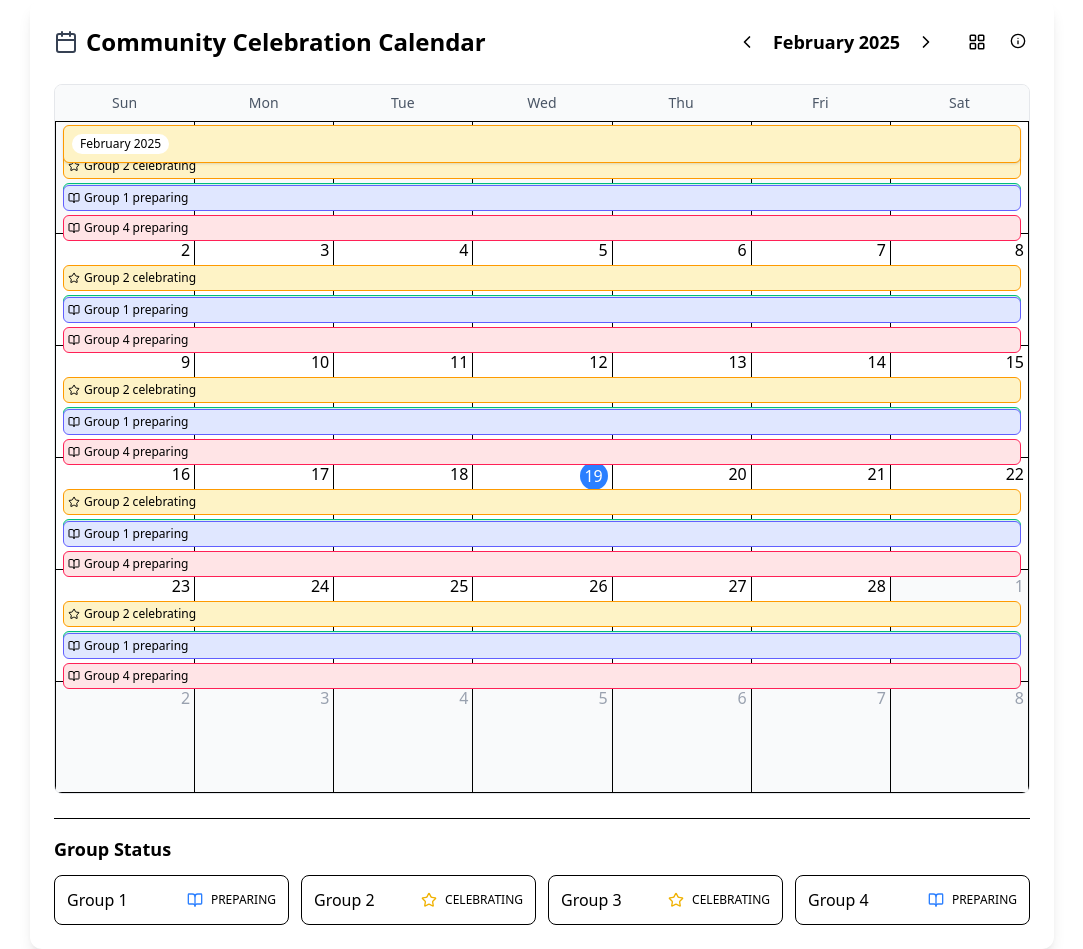
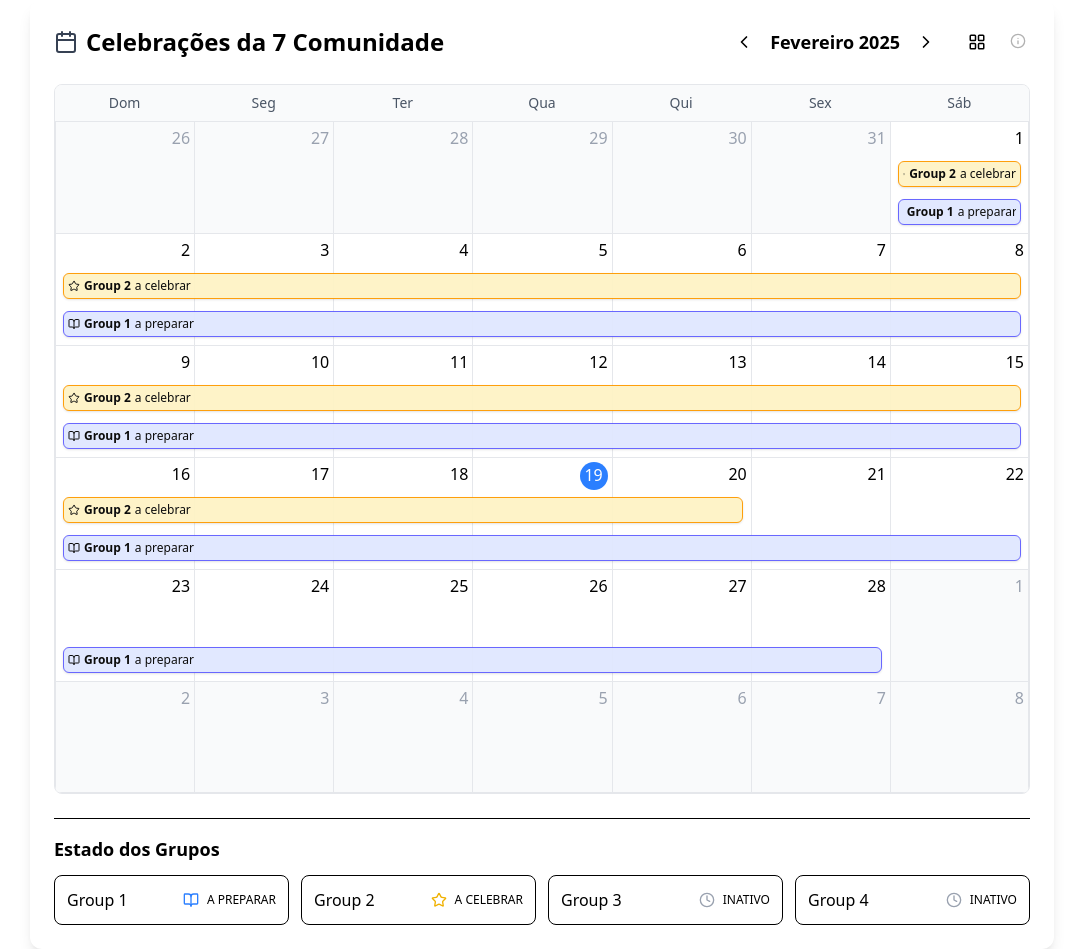
Before and after one commit to sdrrv/temas-grandes, a React (Vite) app: page / in a window 1280 px wide. Shown: the whole page, without its empty margins (98-1181 px from the left). Built offline with nearby package versions, Linux system fonts and the light colour scheme.

Commit message:
feat: finish

```diff
--- a/src/App.tsx
+++ b/src/App.tsx
@@ -15,7 +15,6 @@ const CommunityCalendar = () => {
   // Current date for initializing the calendar
   const currentDate = new Date();
   const [viewDate, setViewDate] = useState(new Date());
-  const [showTooltip, setShowTooltip] = useState(false);
   const [viewMode, setViewMode] = useState("month"); // 'month' or 'year'
 
   // Group colors with a church-appropriate palette
@@ -32,27 +31,14 @@ const CommunityCalendar = () => {
   // Community schedule data
   const scheduleData = {
     "Group 1": [
-      { status: "preparing", begin: "02-2025", ending: "04-2025" },
-      { status: "celebrating", begin: "04-2025", ending: "06-2025" },
-      { status: "preparing", begin: "08-2025", ending: "10-2025" },
-      { status: "celebrating", begin: "10-2025", ending: "12-2025" },
+      { status: "preparing", begin: "01-02-2025", ending: "31-03-2025" },
+      { status: "celebrating", begin: "01-04-2025", ending: "30-06-2025" },
     ],
     "Group 2": [
-      { status: "celebrating", begin: "01-2025", ending: "03-2025" },
-      { status: "preparing", begin: "05-2025", ending: "07-2025" },
-      { status: "celebrating", begin: "07-2025", ending: "09-2025" },
+      { status: "celebrating", begin: "01-01-2025", ending: "20-02-2025" },
     ],
-    "Group 3": [
-      { status: "preparing", begin: "11-2024", ending: "01-2025" },
-      { status: "celebrating", begin: "01-2025", ending: "03-2025" },
-      { status: "preparing", begin: "05-2025", ending: "07-2025" },
-      { status: "celebrating", begin: "07-2025", ending: "09-2025" },
-    ],
-    "Group 4": [
-      { status: "celebrating", begin: "10-2024", ending: "12-2024" },
-      { status: "preparing", begin: "02-2025", ending: "04-2025" },
-      { status: "celebrating", begin: "04-2025", ending: "06-2025" },
-    ],
+    "Group 3": [],
+    "Group 4": [],
   };
 
   // Get status icon based on status
@@ -68,33 +54,31 @@ const CommunityCalendar = () => {
     }
   };
 
-  // Helper to parse date string (MM-YYYY) into Date object
+  // Helper to parse date string (DD-MM-YYYY) into Date object
   const parseScheduleDate = (dateStr) => {
-    const [month, year] = dateStr.split("-").map(Number);
-    return new Date(year, month - 1, 1);
+    const [day, month, year] = dateStr.split("-").map(Number);
+    return new Date(year, month - 1, day);
   };
 
-  // Helper to format Date as MM-YYYY
-  const formatAsMonthYear = (date) => {
-    return `${String(date.getMonth() + 1).padStart(
-      2,
-      "0"
-    )}-${date.getFullYear()}`;
+  // Helper to format Date as DD-MM-YYYY
+  const formatAsDateMonthYear = (date) => {
+    return `${String(date.getDate()).padStart(2, "0")}-${String(
+      date.getMonth() + 1
+    ).padStart(2, "0")}-${date.getFullYear()}`;
   };
 
   // Get group status for a specific date
   const getGroupStatus = (group, date) => {
-    const dateStr = formatAsMonthYear(date);
     const groupSchedule = scheduleData[group] || [];
 
     for (const period of groupSchedule) {
       const beginDate = parseScheduleDate(period.begin);
       const endDate = parseScheduleDate(period.ending);
 
-      // Add one month to end date to make comparison inclusive
-      endDate.setMonth(endDate.getMonth() + 1);
+      // Make end date inclusive by setting it to end of day
+      endDate.setHours(23, 59, 59, 999);
 
-      if (date >= beginDate && date < endDate) {
+      if (date >= beginDate && date <= endDate) {
         return period.status;
       }
     }
@@ -117,7 +101,7 @@ const CommunityCalendar = () => {
   };
 
   // Generate days of week header
-  const weekdays = ["Sun", "Mon", "Tue", "Wed", "Thu", "Fri", "Sat"];
+  const weekdays = ["Dom", "Seg", "Ter", "Qua", "Qui", "Sex", "Sáb"];
 
   // Get days in month
   const getDaysInMonth = (year, month) =>
@@ -162,7 +146,8 @@ const CommunityCalendar = () => {
 
   // Get month name
   const getMonthName = (date) => {
-    return date.toLocaleString("default", { month: "long" });
+    const monthName = date.toLocaleString("pt-PT", { month: "long" });
+    return monthName.charAt(0).toUpperCase() + monthName.slice(1);
   };
 
   // Get abbreviated month name
@@ -183,6 +168,19 @@ const CommunityCalendar = () => {
     newDate.setMonth(monthIndex);
     setViewDate(newDate);
     setViewMode("month");
+  };
+
+  // Translate status to Portuguese
+  const translateStatus = (status) => {
+    switch (status) {
+      case "celebrating":
+        return "a celebrar";
+      case "preparing":
+        return "a preparar";
+      case "idle":
+      default:
+        return "inativo";
+    }
   };
 
   // Generate calendar grid
@@ -237,14 +235,33 @@ const CommunityCalendar = () => {
   const generateMonthsForYear = () => {
     const year = viewDate.getFullYear();
     return Array.from({ length: 12 }, (_, monthIndex) => {
-      const monthDate = new Date(year, monthIndex, 15);
+      const firstDayOfMonth = new Date(year, monthIndex, 1);
+      const lastDayOfMonth = new Date(year, monthIndex + 1, 0);
+
+      // Get groups active at any point during this month
+      const celebratingGroups = new Set();
+      const preparingGroups = new Set();
+
+      // Check each day of the month
+      for (let day = 1; day <= lastDayOfMonth.getDate(); day++) {
+        const currentDate = new Date(year, monthIndex, day);
+
+        // Add groups to Sets to avoid duplicates
+        getCelebratingGroups(currentDate).forEach((group) =>
+          celebratingGroups.add(group)
+        );
+
+        getPreparingGroups(currentDate).forEach((group) =>
+          preparingGroups.add(group)
+        );
+      }
 
       return {
         index: monthIndex,
         name: getShortMonthName(monthIndex),
-        fullName: getMonthName(monthDate),
-        celebratingGroups: getCelebratingGroups(monthDate),
-        preparingGroups: getPreparingGroups(monthDate),
+        fullName: getMonthName(firstDayOfMonth),
+        celebratingGroups: Array.from(celebratingGroups),
+        preparingGroups: Array.from(preparingGroups),
         isCurrentMonth:
           currentDate.getMonth() === monthIndex &&
           currentDate.getFullYear() === year,
@@ -252,14 +269,89 @@ const CommunityCalendar = () => {
     });
   };
 
+  // Calculate activity spans for a week
+  const calculateWeekActivitySpans = (week) => {
+    const year = viewDate.getFullYear();
+    const month = viewDate.getMonth();
+    const celebratingSpans = {};
+    const preparingSpans = {};
+
+    // For each group, determine the spans within this week
+    Object.keys(scheduleData).forEach((group) => {
+      const activities = scheduleData[group] || [];
+
+      activities.forEach((activity) => {
+        const beginDate = parseScheduleDate(activity.begin);
+        const endDate = parseScheduleDate(activity.ending);
+        endDate.setHours(23, 59, 59, 999); // Make end date inclusive
+
+        // Check if this activity intersects with the current week
+        const activityInWeek = week.some((day) => {
+          const dayDate = day.date;
+          return (
+            dayDate >= beginDate && dayDate <= endDate && day.isCurrentMonth
+          );
+        });
+
+        if (!activityInWeek) return;
+
+        // Find the start and end positions within this week
+        let startIdx = 0;
+        let endIdx = 6;
+
+        // Adjust start index if activity begins after the first day of the week
+        for (let i = 0; i < week.length; i++) {
+          const dayDate = week[i].date;
+
+          if (dayDate >= beginDate && week[i].isCurrentMonth) {
+            startIdx = i;
+            break;
+          }
+        }
+
+        // Adjust end index if activity ends before the last day of the week
+        for (let i = week.length - 1; i >= 0; i--) {
+          const dayDate = week[i].date;
+
+          if (dayDate <= endDate && week[i].isCurrentMonth) {
+            endIdx = i;
+            break;
+          }
+        }
+
+        // Only add spans that include current month days
+        if (week[startIdx].isCurrentMonth || week[endIdx].isCurrentMonth) {
+          // Store the span information
+          if (activity.status === "celebrating") {
+            if (!celebratingSpans[group]) celebratingSpans[group] = [];
+            celebratingSpans[group].push({
+              startIdx,
+              endIdx,
+              startDate: week[startIdx].date,
+              endDate: week[endIdx].date,
+            });
+          } else if (activity.status === "preparing") {
+            if (!preparingSpans[group]) preparingSpans[group] = [];
+            preparingSpans[group].push({
+              startIdx,
+              endIdx,
+              startDate: week[startIdx].date,
+              endDate: week[endIdx].date,
+            });
+          }
+        }
+      });
+    });
+
+    return {
+      celebratingSpans,
+      preparingSpans,
+    };
+  };
+
   // Render Month View
   const renderMonthView = () => {
     const weeks = generateCalendarWeeks();
-    const year = viewDate.getFullYear();
-    const month = viewDate.getMonth();
-    const currentMonthDate = new Date(year, month, 15);
-    const celebratingGroups = getCelebratingGroups(currentMonthDate);
-    const preparingGroups = getPreparingGroups(currentMonthDate);
 
     return (
       <div className="rounded-lg overflow-hidden border border-gray-200">
@@ -278,14 +370,18 @@ const CommunityCalendar = () => {
         {/* Calendar weeks */}
         <div className="relative">
           {/* Grid of days */}
-          {weeks.map((week, weekIndex) => (
+          {weeks.map((week, weekIndex) => {
+            const { celebratingSpans, preparingSpans } =
+              calculateWeekActivitySpans(week);
+
+            return (
               <div key={weekIndex} className="grid grid-cols-7 relative">
                 {week.map((day, dayIndex) => {
                   const isToday = isSameDay(day.date, currentDate);
                   return (
                     <div
                       key={dayIndex}
-                    className={`h-28 p-1 border-t border-l relative ${
+                      className={`h-28 p-1 border-t border-l border-gray-200 relative ${
                         dayIndex === 6 ? "border-r" : ""
                       } ${weekIndex === 5 ? "border-b" : ""} ${
                         !day.isCurrentMonth ? "bg-gray-50" : ""
@@ -297,7 +393,7 @@ const CommunityCalendar = () => {
                         }`}
                       >
                         {isToday ? (
-                        <div className="bg-blue-500 text-white rounded-full w-7 h-7 flex items-center justify-center float-right">
+                          <div className="bg-blue-500 text-white rounded-full pb-0.5 w-7 h-7 flex items-center justify-center float-right">
                             {day.date.getDate()}
                           </div>
                         ) : (
@@ -308,72 +404,76 @@ const CommunityCalendar = () => {
                   );
                 })}
 
-              {/* Celebrating group card that spans the whole week if this week is in the current month */}
-              {week.some((day) => day.isCurrentMonth) &&
-                celebratingGroups.length > 0 && (
-                  <div className="absolute left-0 right-0 top-8 px-2 z-10">
-                    {celebratingGroups.map((group, i) => (
+                {/* Render celebrating group spans */}
+                {Object.entries(celebratingSpans).map(([group, spans]) =>
+                  spans.map((span, spanIndex) => {
+                    const spanWidth =
+                      ((span.endIdx - span.startIdx + 1) * 100) / 7;
+                    const leftOffset = (span.startIdx * 100) / 7;
+
+                    return (
                       <div
-                        key={`${weekIndex}-${group}`}
-                        className={`rounded-md p-1 text-xs ${
+                        key={`celebrating-${group}-${spanIndex}-${weekIndex}`}
+                        className={`absolute left-0 top-10 px-2 z-10 duration-300 transition-all`}
+                        style={{
+                          width: `${spanWidth}%`,
+                          left: `${leftOffset}%`,
+                          opacity: "0.95",
+                        }}
+                      >
+                        <div
+                          className={`rounded-md p-1 text-xs truncate ${
                             groupColors[group].split(" ")[0]
-                        } border ${groupColors[group].split(" ")[2]} ${
-                          i > 0 ? "mt-1" : ""
-                        }`}
+                          } border ${
+                            groupColors[group].split(" ")[2]
+                          } shadow-sm`}
                         >
                           <div className="truncate flex items-center gap-1">
                             <Star size={12} />
-                          {group} celebrating
+                            <b>{group}</b> a celebrar
                           </div>
                         </div>
-                    ))}
                       </div>
+                    );
+                  })
                 )}
 
-              {/* Preparing group cards */}
-              {week.some((day) => day.isCurrentMonth) &&
-                preparingGroups.length > 0 && (
-                  <div className="absolute left-0 right-0 top-16 px-2 z-10">
-                    {preparingGroups.map((group, i) => (
+                {/* Render preparing group spans */}
+                {Object.entries(preparingSpans).map(([group, spans]) =>
+                  spans.map((span, spanIndex) => {
+                    const spanWidth =
+                      ((span.endIdx - span.startIdx + 1) * 100) / 7;
+                    const leftOffset = (span.startIdx * 100) / 7;
+
+                    return (
                       <div
-                        key={`${weekIndex}-prep-${group}`}
-                        className={`rounded-md p-1 text-xs ${
+                        key={`preparing-${group}-${spanIndex}-${weekIndex}`}
+                        className={`absolute left-0 bottom-2 px-2 z-10 duration-300 transition-all`}
+                        style={{
+                          width: `${spanWidth}%`,
+                          left: `${leftOffset}%`,
+                          opacity: "0.95",
+                        }}
+                      >
+                        <div
+                          className={`rounded-md p-1 text-xs truncate ${
                             groupColors[group].split(" ")[0]
-                        } border ${groupColors[group].split(" ")[2]} ${
-                          i > 0 ? "mt-1" : ""
-                        }`}
+                          } border ${
+                            groupColors[group].split(" ")[2]
+                          } shadow-sm`}
                         >
                           <div className="truncate flex items-center gap-1">
                             <BookOpen size={12} />
-                          {group} preparing
-                        </div>
-                      </div>
-                    ))}
-                  </div>
-                )}
-            </div>
-          ))}
-
-          {/* Month-wide extended card at the top */}
-          <div className="absolute top-0 left-0 right-0 z-20 mx-2 my-1">
-            <div
-              className={`rounded-md p-2 ${
-                celebratingGroups.length > 0
-                  ? groupColors[celebratingGroups[0]].split(" ")[0]
-                  : "bg-gray-100"
-              } border ${
-                celebratingGroups.length > 0
-                  ? groupColors[celebratingGroups[0]].split(" ")[2]
-                  : "border-gray-300"
-              } shadow-sm`}
-            >
-              <div className="flex items-center justify-between">
-                <span className="text-xs bg-white bg-opacity-70 px-2 py-0.5 rounded-full">
-                  {getMonthName(viewDate)} {viewDate.getFullYear()}
-                </span>
+                            <b>{group}</b> a preparar
                           </div>
                         </div>
                       </div>
+                    );
+                  })
+                )}
+              </div>
+            );
+          })}
         </div>
       </div>
     );
@@ -401,7 +501,7 @@ const CommunityCalendar = () => {
           >
             <div className="bg-gray-50 p-3 border-b">
               <h3 className="font-semibold">
-                Q{quarterIndex + 1} {year} !!!
+                T{quarterIndex + 1} {year}
               </h3>
             </div>
 
@@ -432,14 +532,14 @@ const CommunityCalendar = () => {
                             <Star size={14} />
                             {group}
                           </div>
-                          <div className="text-xs opacity-75">Celebrating</div>
+                          <div className="text-xs opacity-75">A celebrar</div>
                         </div>
                       ))
                     ) : (
                       <div className="rounded-lg p-3 mb-2 bg-gray-50 border border-gray-200 cursor-pointer">
                         <div className="text-sm font-medium truncate flex items-center gap-1">
                           <Circle size={14} className="text-gray-400" />
-                          No celebrations
+                          Sem celebrações
                         </div>
                       </div>
                     )}
@@ -457,14 +557,14 @@ const CommunityCalendar = () => {
                             <BookOpen size={14} />
                             {group}
                           </div>
-                          <div className="text-xs opacity-75">Preparing</div>
+                          <div className="text-xs opacity-75">A preparar</div>
                         </div>
                       ))
                     ) : (
                       <div className="rounded-lg p-3 bg-gray-50 border border-gray-200 cursor-pointer">
                         <div className="text-sm font-medium truncate flex items-center gap-1">
                           <Circle size={14} className="text-gray-400" />
-                          No preparations
+                          Sem preparações
                         </div>
                       </div>
                     )}
@@ -487,16 +587,14 @@ const CommunityCalendar = () => {
       <div className="flex justify-between items-center mb-6">
         <h1 className="text-xl md:text-2xl font-bold flex items-center gap-2">
           <Calendar className="text-gray-700" size={24} />
-          <span>Community Celebration Calendar</span>
+          <span>Celebrações da 7 Comunidade</span>
         </h1>
 
         <div className="flex items-center gap-2">
           <button
             onClick={navigatePrev}
             className="p-2 rounded-full hover:bg-gray-100 transition-colors"
-            aria-label={
-              viewMode === "month" ? "Previous month" : "Previous year"
-            }
+            aria-label={viewMode === "month" ? "Mês anterior" : "Ano anterior"}
           >
             <ChevronLeft size={20} />
           </button>
@@ -510,7 +608,7 @@ const CommunityCalendar = () => {
           <button
             onClick={navigateNext}
             className="p-2 rounded-full hover:bg-gray-100 transition-colors"
-            aria-label={viewMode === "month" ? "Next month" : "Next year"}
+            aria-label={viewMode === "month" ? "Próximo mês" : "Próximo ano"}
           >
             <ChevronRight size={20} />
           </button>
@@ -518,34 +616,21 @@ const CommunityCalendar = () => {
           <button
             onClick={toggleViewMode}
             className="ml-2 p-2 rounded-full hover:bg-gray-100 transition-colors flex items-center justify-center"
-            aria-label={`Switch to ${
-              viewMode === "month" ? "year" : "month"
-            } view`}
+            aria-label={`Mudar para vista de ${
+              viewMode === "month" ? "ano" : "mês"
+            }`}
           >
             <LayoutGrid size={18} />
           </button>
 
           <div className="relative ml-1">
             <button
-              className="p-1 rounded-full hover:bg-gray-100 transition-colors"
-              onMouseEnter={() => setShowTooltip(true)}
-              onMouseLeave={() => setShowTooltip(false)}
-              aria-label="Calendar information"
+              disabled
+              className="p-1 rounded-full hover:bg-gray-100 transition-colors opacity-30"
+              aria-label="Informação do calendário"
             >
               <Info size={16} />
             </button>
-            {showTooltip && (
-              <div className="absolute right-0 top-8 w-64 p-3 bg-white shadow-lg rounded-md z-10 text-sm border border-gray-200">
-                <p>
-                  Each group prepares for 2 months before their celebration
-                  month.
-                </p>
-                <p className="mt-1">Groups rotate every 3 months.</p>
-                <p className="mt-1">
-                  Click on months in year view to see details.
-                </p>
-              </div>
-            )}
           </div>
         </div>
       </div>
@@ -555,7 +640,7 @@ const CommunityCalendar = () => {
 
       {/* Group Status - Minimalist Version */}
       <div className="mt-6 border-t pt-4">
-        <h2 className="text-lg font-semibold mb-3">Group Status</h2>
+        <h2 className="text-lg font-semibold mb-3">Estado dos Grupos</h2>
         <div className="grid grid-cols-2 md:grid-cols-4 gap-3">
           {Object.keys(groupColors).map((group) => {
             const status = getGroupStatus(group, viewDate);
@@ -568,7 +653,9 @@ const CommunityCalendar = () => {
                 <span className="font-medium">{group}</span>
                 <div className="flex items-center gap-2">
                   {getStatusIcon(status)}
-                  <span className="text-xs uppercase">{status}</span>
+                  <span className="text-xs uppercase">
+                    {translateStatus(status)}
+                  </span>
                 </div>
               </div>
             );
```
Also changed, not shown: index.html (+2 -2 lines), src/App.css (deleted). Lines whose indentation alone changed are shown as unchanged.
